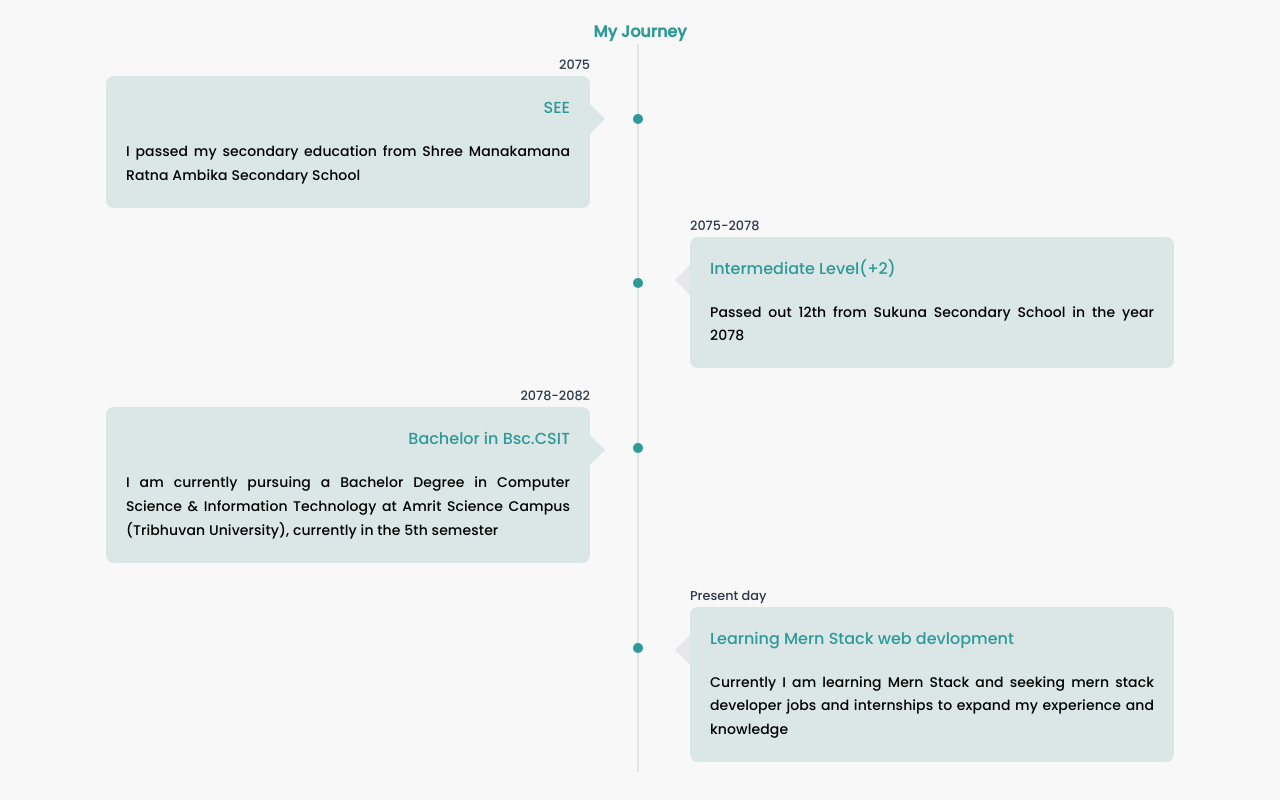
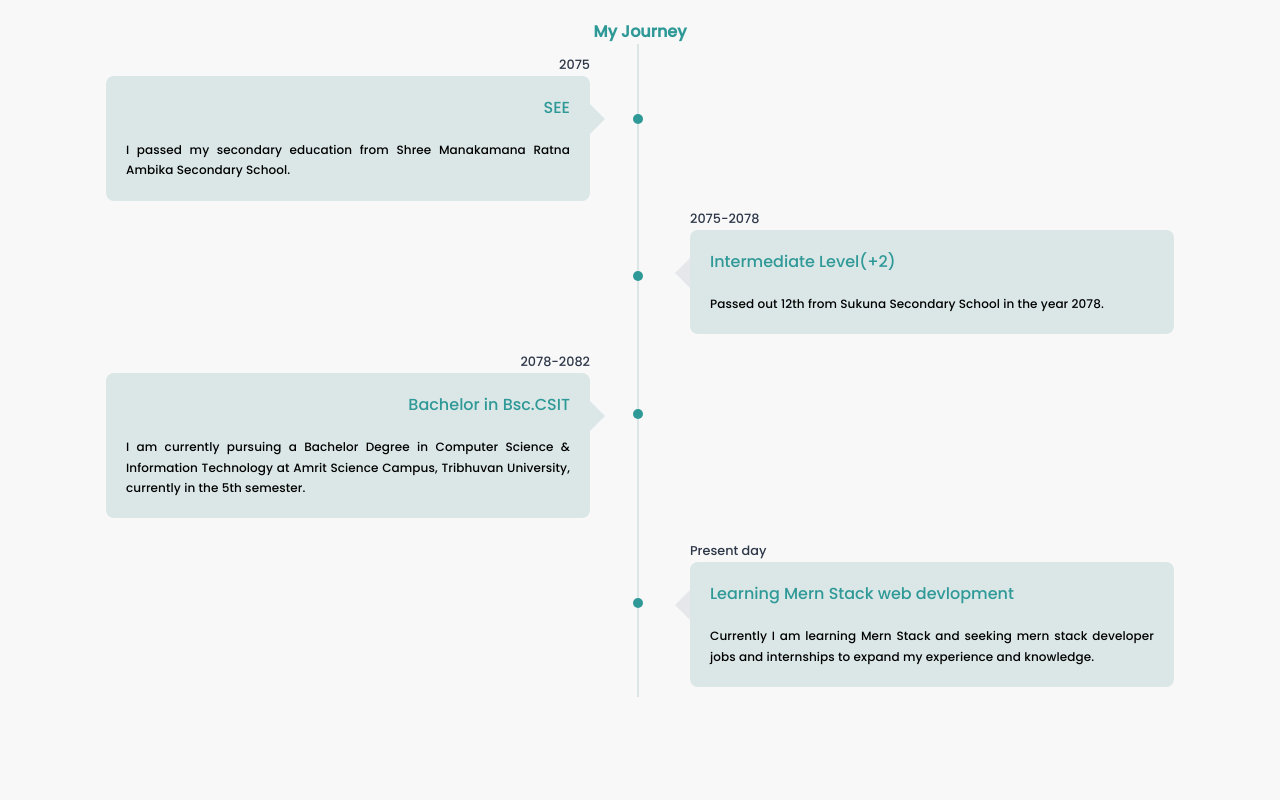
Before and after one commit to rubinapokhrel061/RubinaPortfolio, a React (Vite) app: page /contact in a window 1280 px wide. Shown: the part 2568-3368 px from the top of the page. Built offline with nearby package versions, Linux system fonts and the light colour scheme; a web font is replaced by a local one.

Commit message:
change contact section

```diff
--- a/src/components/Contact.jsx
+++ b/src/components/Contact.jsx
@@ -1,16 +1,19 @@
 import axios from "axios";
+
 import { useForm } from "react-hook-form";
 import toast from "react-hot-toast";
 
 const Contact = () => {
   const {
     register,
+    // reset,
     handleSubmit,
-    formState: { errors },
+    // formState: { errors },
   } = useForm();
 
   const onSubmit = async (data, e) => {
     e.preventDefault();
+    useForm.resetFields();
     const userData = {
       firstname: data.firstname,
       lastname: data.firstname,
@@ -26,6 +29,7 @@ const Contact = () => {
       console.log(error);
     }
   };
+
   return (
     <>
       <div id="contact" className="w-full h-screen sm:h-screen "></div>
@@ -44,56 +48,56 @@ const Contact = () => {
                   {...register("firstname", { required: true })}
                   type="text"
                   name="firstname"
+                  onChange={(e) => e.target.value}
                   required
                   className="w-full mt-2 px-3 py-2  bg-transparent outline-none border focus:border-[#2f9997] border-[#44c2bf] shadow-sm rounded-lg"
                 />
-                {errors.firstname && <span>This field is required</span>}
               </div>
               <div>
                 <label className="font-medium">Last name</label>
                 <input
                   {...register("lastname", { required: true })}
                   type="text"
+                  onChange={(e) => e.target.value}
                   name="lastname"
                   required
                   className="w-full mt-2 px-3 py-2 bg-transparent outline-none border focus:border-[#2f9997] border-[#44c2bf] shadow-sm rounded-lg"
                 />
-                {errors.lastname && <span>This field is required</span>}
+                {/* {errors.lastname && <span>This field is required</span>} */}
               </div>
             </div>
             <div>
               <label className="font-medium">Email</label>
               <input
                 type="email"
+                onChange={(e) => e.target.value}
                 name="email"
                 {...register("email", { required: true })}
                 required
                 className="w-full mt-2 px-3 py-2  bg-transparent outline-none border focus:border-[#2f9997] border-[#44c2bf] shadow-sm rounded-lg"
               />
-              {errors.email && <span>This field is required</span>}
             </div>
             <div>
               <label className="font-medium">Number</label>
               <input
                 type="number"
                 name="number"
+                onChange={(e) => e.target.value}
                 {...register("number", { required: true })}
                 required
                 className="w-full mt-2 px-3 py-2 bg-transparent outline-none border focus:border-[#2f9997] border-[#44c2bf] shadow-sm rounded-lg"
               />
-              {errors.number && <span>This field is required</span>}
             </div>
 
             <div>
               <label className="font-medium">Message</label>
               <textarea
                 required
+                onChange={(e) => e.target.value}
                 {...register("message", { required: true })}
                 name="message"
                 className="w-full mt-2 h-36 px-3 py-2 resize-none appearance-none bg-transparent outline-none border focus:border-[#2f9997] shadow-sm rounded-lg border-[#44c2bf]"
-              >
-                {errors.message && <span>This field is required</span>}
-              </textarea>
+              ></textarea>
             </div>
             <button
               type="submit"
--- a/src/components/Timeline.jsx
+++ b/src/components/Timeline.jsx
@@ -22,9 +22,9 @@ const Timeline = () => {
             <div className="text-box px-[20px] py-[20px] bg-[#dbe7e7] dark:bg-[#112240] relative rounded-lg text-[15px]">
               <h3 className="font-medium text-[16px] text-[#2f9997]">SEE</h3>
 
-              <div className="text-justify text-[#000] dark:text-[#fff] text-[14px] mt-5 tracking-[.1px] leading-[1.7]  relative font-[200] ">
+              <div className="text-justify text-[#000] dark:text-[#fff] text-[12px] mt-5 tracking-[.1px] leading-[1.7]  relative font-[200] ">
                 I passed my secondary education from Shree Manakamana Ratna
-                Ambika Secondary School
+                Ambika Secondary School.
               </div>
               <span
                 className="left-container-arrow h-0 w-0 absolute top-[28px] z-[1] right-[-15px] border-t-[15px]  border-t-transparent border-b-[15px]
@@ -40,8 +40,8 @@ const Timeline = () => {
                 Intermediate Level(+2)
               </h3>
 
-              <div className="text-justify text-[#000] dark:text-[#fff] text-[14px] mt-5 tracking-[.1px] leading-[1.7]  relative font-[200] ">
-                Passed out 12th from Sukuna Secondary School in the year 2078
+              <div className="text-justify text-[#000] dark:text-[#fff] text-[12px] mt-5 tracking-[.1px] leading-[1.7]  relative font-[200] ">
+                Passed out 12th from Sukuna Secondary School in the year 2078.
               </div>
               <span
                 className="right-container-arrow h-0 w-0 absolute top-[28px] z-[1] left-[-15px] border-t-[15px] border-t-transparent border-b-[15px]
@@ -58,10 +58,10 @@ const Timeline = () => {
                 Bachelor in Bsc.CSIT
               </h3>
 
-              <div className="text-justify text-[#000] dark:text-[#fff] text-[14px] mt-5 tracking-[.1px] leading-[1.7]  relative font-[200] ">
+              <div className="text-justify text-[#000] dark:text-[#fff] text-[12px] mt-5 tracking-[.1px] leading-[1.7]  relative font-[200] ">
                 I am currently pursuing a Bachelor Degree in Computer Science &
-                Information Technology at Amrit Science Campus (Tribhuvan
-                University), currently in the 5th semester
+                Information Technology at Amrit Science Campus, Tribhuvan
+                University, currently in the 5th semester.
               </div>
               <span
                 className="left-container-arrow h-0 w-0 absolute top-[28px] z-[1] right-[-15px] border-t-[15px]  border-t-transparent border-b-[15px]
@@ -77,10 +77,10 @@ const Timeline = () => {
                 Learning Mern Stack web devlopment
               </h3>
 
-              <div className=" text-[#000] dark:text-[#fff] text-justify text-[14px] mt-5 tracking-[.1px] leading-[1.7]  relative font-[200] ">
+              <div className=" text-[#000] dark:text-[#fff] text-justify text-[12px] mt-5 tracking-[.1px] leading-[1.7]  relative font-[200] ">
                 Currently I am learning Mern Stack and seeking mern stack
                 developer jobs and internships to expand my experience and
-                knowledge
+                knowledge.
               </div>
               <span
                 className="right-container-arrow h-0 w-0 absolute top-[28px] z-[1] left-[-15px] border-t-[15px]  border-t-transparent border-b-[15px]
```
